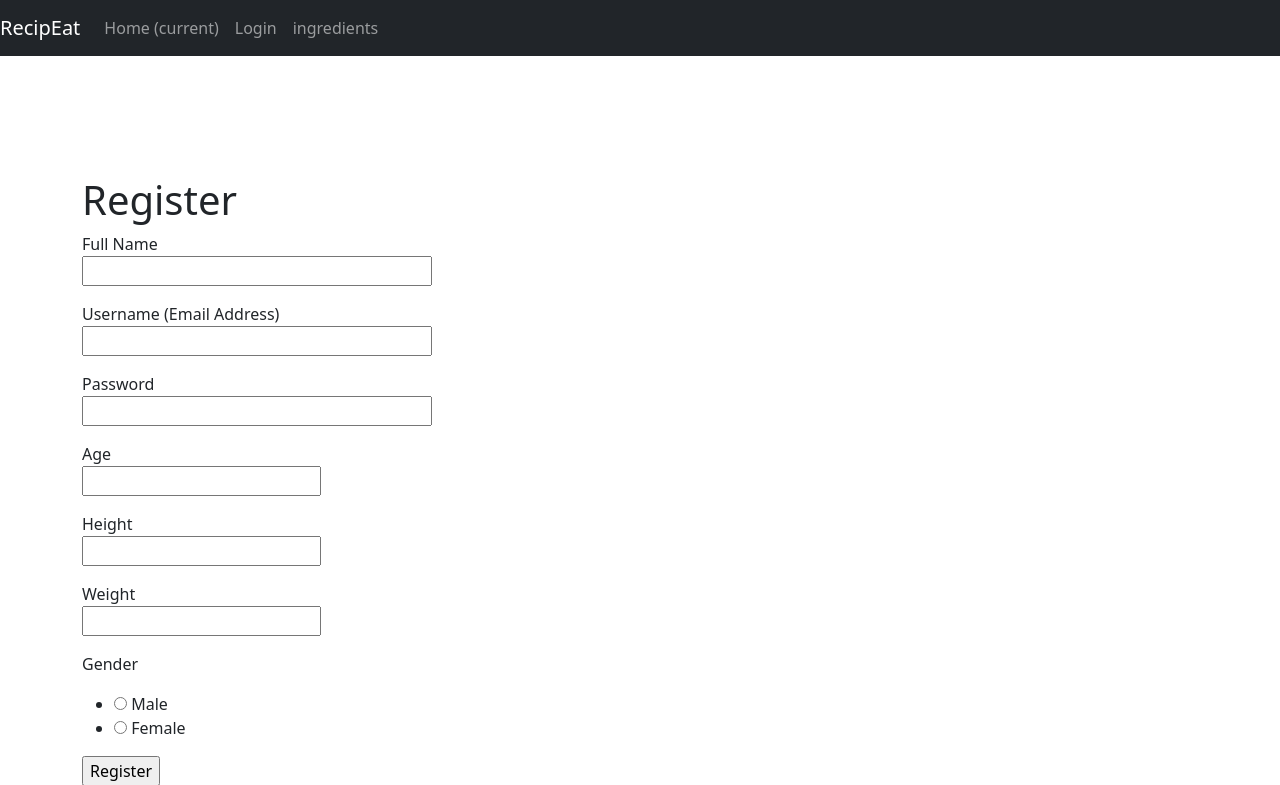
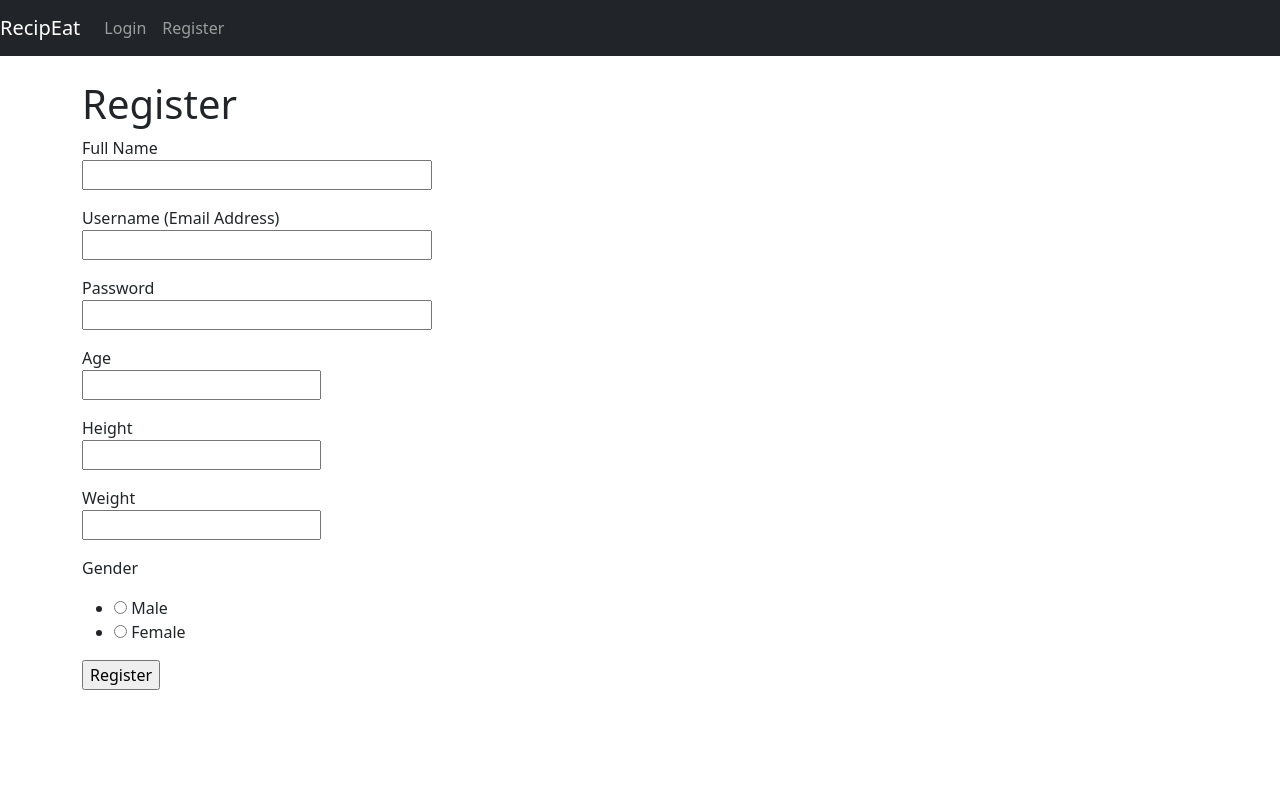
Before and after one commit to smuktevi/recipeat, a Flask app: page /register in a window 1280 px wide. Shown: the top 785 px of the page. After the commit the page ends 690 px from the top, so only its background shows below. Run offline with Flask 2, Linux system fonts and the light colour scheme.

Commit message:
Modified front end html templates

```diff
--- a/app/routes.py
+++ b/app/routes.py
@@ -2,8 +2,9 @@
 from flask import *
 import pyrebase
 from app import app
-from app.forms.ingredients_form import LoginForm
+from app.forms.login_form import LoginForm
 from app.forms.register_form import RegisterForm
+from app.forms.ingredients_form import IngredientForm
 from modules.user import User
 from modules.constants import *
 
@@ -16,9 +17,9 @@ database = firebase.database()
 # view function
 def index():
     if 'username' in session:
-        user = {'username': session['username']}
+        user = session['username']
     else:
-        user = {'username': 'New User'}
+        user = 'New User'
     return render_template('index.html', user=user)
 
 @app.route('/', methods=['GET', 'POST'])
@@ -64,7 +65,7 @@ def register():
 
         if(register_success):
             # Successful Registration
-            return render_template('register.html', title='Register', form=form, successmessage="Successfully Registered Account!")
+            return render_template('register.html', title='Register', form=form, successmessage='Successfully Registered Account!')
         else:
             # Failed Registration
             unsuccessful = 'Failed to register account! Check if email is valid! Check if password is long enough! Email may already be registered!'
@@ -83,9 +84,15 @@ def logout():
     # remove the username from the session if it is there
     session.pop('username', None)
     session.pop('password', None)
-    return redirect(url_for('index'))
+    return redirect(url_for('login'))
 
 
 @app.route('/ingredients', methods=['GET', 'POST'])
 def ingredients():
-    return render_template('ingredients.html')
+    form = IngredientForm()
+    return render_template('ingredients.html', form=form)
+
+
+@app.route('/recipe', methods=['GET', 'POST'])
+def recipe():
+    return render_template('recipe.html')
--- a/app/templates/base.html
+++ b/app/templates/base.html
@@ -35,13 +35,13 @@
     <div class="collapse navbar-collapse" id="navbarsExampleDefault">
       <ul class="navbar-nav mr-auto">
         <li class="nav-item active">
-          <a class="nav-link" href="/index">Home <span class="sr-only">(current)</span></a>
+          <a class="nav-link" href="/index">Home <span class="sr-only"></span></a>
         </li>
         <li class="nav-item">
-          <a class="nav-link" href="/login">Login</a>
+          <a class="nav-link" href="/ingredients">Ingredients</a>
         </li>
         <li class="nav-item">
-          <a class="nav-link" href="/ingredients">ingredients</a>
+          <a class="nav-link" href="/recipe">Recipe Recommender</a>
         </li>
         <!-- <li class="nav-item">
           <a class="nav-link disabled" href="#">Disabled</a>
@@ -57,6 +57,11 @@
         </li> -->
       </ul>
     </div>
+    <ul class="nav navbar-nav navbar-right">
+        <li class="nav-item">
+          <a class="nav-link" href="/login">Sign Out</a>
+        </li>
+    </ul>
   </nav>
 
   <main role="main" class="container">
--- a/app/templates/index.html
+++ b/app/templates/index.html
@@ -3,5 +3,5 @@
 <h3>Extends Base HTML file</h3>
 
 {% block content %}
-    <h1>Hi, {{ user.username }}!</h1>
+    <h1>Hi, {{ user }}!</h1>
 {% endblock %}
--- /dev/null
+++ b/app/templates/recipe.html
@@ -0,0 +1,5 @@
+{% extends "base.html" %}
+
+{% block content %}
+    <h1>Recipe Recommender</h1>
+{% endblock %}
--- a/app/templates/register.html
+++ b/app/templates/register.html
@@ -1,10 +1,50 @@
-{% extends "base.html" %}
+<!doctype html>
+<html lang="en">
 
+<head>
+  <meta charset="utf-8">
+  <meta name="viewport" content="width=device-width, initial-scale=1, shrink-to-fit=no">
+  <meta name="description" content="">
+  <meta name="author" content="">
+  <link rel="icon" href="/docs/4.0/assets/img/favicons/favicon.ico">
+
+  {% if title %}
+  <title>{{ title }} - Recipeat</title>
+  {% else %}
+  <title>Welcome to Recipeat</title>
+  {% endif %}
+
+
+  <link href="https://cdn.jsdelivr.net/npm/bootstrap@5.0.0-beta2/dist/css/bootstrap.min.css" rel="stylesheet" integrity="sha384-BmbxuPwQa2lc/FVzBcNJ7UAyJxM6wuqIj61tLrc4wSX0szH/Ev+nYRRuWlolflfl" crossorigin="anonymous">
+  <script src="https://cdn.jsdelivr.net/npm/bootstrap@5.0.0-beta2/dist/js/bootstrap.bundle.min.js" integrity="sha384-b5kHyXgcpbZJO/tY9Ul7kGkf1S0CWuKcCD38l8YkeH8z8QjE0GmW1gYU5S9FOnJ0" crossorigin="anonymous"></script>
+
+  <!-- Custom styles for this template -->
+  <link href="../static/styles/base.css" rel="stylesheet">
+
+</head>
+
+<nav class="navbar navbar-expand-md navbar-dark bg-dark fixed-top">
+    <a class="navbar-brand" href="#">RecipEat</a>
+    <button class="navbar-toggler" type="button" data-toggle="collapse" data-target="#navbarsExampleDefault"
+            aria-controls="navbarsExampleDefault" aria-expanded="false" aria-label="Toggle navigation">
+        <span class="navbar-toggler-icon"></span>
+    </button>
+    <ul class="nav navbar-nav navbar-right">
+        <li class="nav-item">
+          <a class="nav-link" href="/login">Login</a>
+        </li>
+        <li class="nav-item">
+          <a class="nav-link" href="/register">Register</a>
+        </li>
+    </ul>
+</nav>
+
+<main role="main" class="container">
     {% block content %}
         <h1>Register</h1>
         {% if successmessage %}
             <div class="alert alert-success">
-            {{ successmessage }}
+                {{ successmessage }}  Please <a href="/login">Login!</a>
             </div>
         {% endif %}
         {% if alertmessage %}
@@ -45,3 +85,4 @@
             <p>{{ form.submit() }}</p>
         </form>
     {% endblock %}
+</main>
```
Also changed, not shown: app/forms/ingredients_form.py (+4 -5 lines), app/forms/login_form.py (added, +9 -0 lines), app/templates/ingredients.html (+12 -0 lines), app/templates/login.html (+8 -0 lines). Lines whose indentation alone changed are shown as unchanged.
